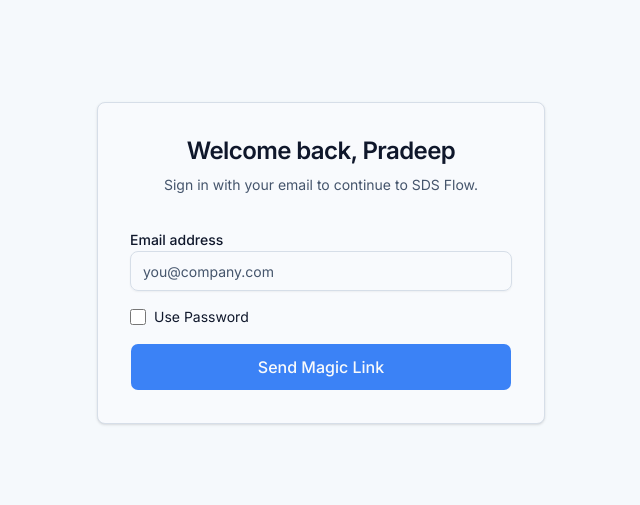
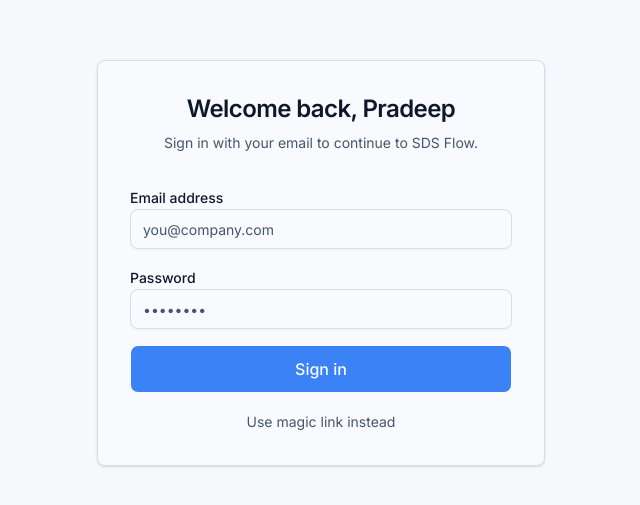
Before and after one commit to MadhusBucket/sdsf, a Next.js app: page /login in a window 1280 px wide. Shown: the part 137-642 px from the top of the page, without its empty margins (319-959 px from the left). Built offline with nearby package versions, Linux system fonts and the light colour scheme.

Commit message:
feat: implement email and password sign-in functionality with effective user ID handling

```diff
--- /dev/null
+++ b/app/(auth)/login/actions.ts
@@ -0,0 +1,68 @@
+"use server";
+
+import { headers } from "next/headers";
+import { redirect } from "next/navigation";
+
+import { assertEmailAllowlisted } from "@/app/(auth)/actions";
+import { createClient } from "@/lib/supabase/server";
+import { ensureProfile } from "@/lib/utils/ensureProfile";
+
+export async function signInWithEmail(formData: FormData) {
+  const email = (formData.get("email") as string).trim().toLowerCase();
+
+  const gate = await assertEmailAllowlisted(email);
+  if (!gate.ok) {
+    redirect("/login?error=unauthorized");
+  }
+
+  const headersList = await headers();
+  const host = headersList.get("x-forwarded-host") ?? headersList.get("host");
+  const protocol = headersList.get("x-forwarded-proto") ?? "https";
+  const callbackUrl = `${protocol}://${host}/api/auth/callback`;
+
+  const supabase = await createClient();
+  const { error } = await supabase.auth.signInWithOtp({
+    email,
+    options: { emailRedirectTo: callbackUrl },
+  });
+
+  if (error) {
+    redirect("/login?error=magic_link_failed");
+  }
+
+  redirect("/login?sent=1");
+}
+
+export async function signInWithPassword(formData: FormData) {
+  const email = (formData.get("email") as string).trim().toLowerCase();
+  const password = formData.get("password") as string;
+
+  const gate = await assertEmailAllowlisted(email);
+  if (!gate.ok) {
+    redirect("/login?error=unauthorized");
+  }
+
+  const supabase = await createClient();
+  const { data, error } = await supabase.auth.signInWithPassword({
+    email,
+    password,
+  });
+
+  if (error) {
+    redirect("/login?error=invalid");
+  }
+
+  const user = data.user;
+  if (user) {
+    const { error: profileError } = await ensureProfile(
+      supabase,
+      user.id,
+      user.email ?? null
+    );
+    if (profileError) {
+      console.error("ensureProfile after password login:", profileError.message);
+    }
+  }
+
+  redirect("/dashboard");
+}
--- a/app/(auth)/login/page.tsx
+++ b/app/(auth)/login/page.tsx
@@ -1,37 +1,146 @@
-import { AlertCircle } from "lucide-react";
+"use client";
 
-import { MagicLinkForm } from "@/components/auth/MagicLinkForm";
+import { useState } from "react";
+import { useFormStatus } from "react-dom";
+import { useSearchParams } from "next/navigation";
+import { AlertCircle, CheckCircle2 } from "lucide-react";
+import { motion } from "framer-motion";
+
 import { Alert, AlertDescription } from "@/components/ui/alert";
+import { Button } from "@/components/ui/button";
+import { Input } from "@/components/ui/input";
+import { signInWithEmail, signInWithPassword } from "./actions";
 
-type LoginPageProps = {
-  searchParams: Promise<{ error?: string }>;
-};
+export default function LoginPage() {
+  const searchParams = useSearchParams();
+  const error = searchParams.get("error");
+  const sent = searchParams.get("sent");
 
-export default async function LoginPage({ searchParams }: LoginPageProps) {
-  const params = await searchParams;
-  const unauthorized = params.error === "unauthorized";
+  const [mode, setMode] = useState<"magic" | "password">("password");
+  const [email, setEmail] = useState("");
+  const [password, setPassword] = useState("");
+
+  const errorMessage =
+    error === "unauthorized"
+      ? "Access denied. This email is not authorized."
+      : error === "invalid"
+        ? "Incorrect email or password. Please try again."
+        : error === "magic_link_failed"
+          ? "Could not send magic link. Please try again."
+          : null;
 
   return (
     <main className="flex min-h-screen items-center justify-center bg-muted/30 px-4 py-10">
       <section className="w-full max-w-md rounded-2xl border bg-background p-6 shadow-sm sm:p-8">
         <div className="mb-6 space-y-2 text-center sm:mb-8">
-          <h1 className="text-2xl font-semibold tracking-tight">Welcome back, Pradeep</h1>
+          <h1 className="text-2xl font-semibold tracking-tight">
+            Welcome back, Pradeep
+          </h1>
           <p className="text-sm text-muted-foreground">
             Sign in with your email to continue to SDS Flow.
           </p>
         </div>
 
-        {unauthorized ? (
+        {errorMessage ? (
           <Alert variant="destructive" className="mb-6">
             <AlertCircle className="size-4" />
+            <AlertDescription>{errorMessage}</AlertDescription>
+          </Alert>
+        ) : null}
+
+        {sent ? (
+          <Alert className="mb-6 border-emerald-200 bg-emerald-50 text-emerald-800">
+            <CheckCircle2 className="size-4 text-emerald-600" />
             <AlertDescription>
-              Access denied. This email is not authorized.
+              Magic link sent — check your inbox.
             </AlertDescription>
           </Alert>
         ) : null}
 
-        <MagicLinkForm />
+        <form
+          action={mode === "magic" ? signInWithEmail : signInWithPassword}
+          className="space-y-4"
+        >
+          <div className="space-y-1">
+            <label
+              htmlFor="email"
+              className="text-sm font-medium text-foreground"
+            >
+              Email address
+            </label>
+            <Input
+              id="email"
+              type="email"
+              name="email"
+              inputMode="email"
+              autoComplete="email"
+              placeholder="you@company.com"
+              value={email}
+              onChange={(e) => setEmail(e.target.value)}
+              className="text-base"
+              required
+            />
+          </div>
+
+          {mode === "password" ? (
+            <div className="space-y-1">
+              <label
+                htmlFor="password"
+                className="text-sm font-medium text-foreground"
+              >
+                Password
+              </label>
+              <Input
+                id="password"
+                type="password"
+                name="password"
+                autoComplete="current-password"
+                placeholder="••••••••"
+                value={password}
+                onChange={(e) => setPassword(e.target.value)}
+                className="text-base"
+                required
+              />
+            </div>
+          ) : null}
+
+          <motion.div whileTap={{ scale: 0.95 }} transition={{ duration: 0.08 }}>
+            <SubmitButton mode={mode} />
+          </motion.div>
+
+          <button
+            type="button"
+            onClick={() => {
+              setMode(mode === "magic" ? "password" : "magic");
+              setPassword("");
+            }}
+            className="w-full text-sm text-muted-foreground transition-colors hover:text-foreground"
+          >
+            {mode === "magic"
+              ? "Use password instead"
+              : "Use magic link instead"}
+          </button>
+        </form>
       </section>
     </main>
   );
 }
+
+function SubmitButton({ mode }: { mode: "magic" | "password" }) {
+  const { pending } = useFormStatus();
+  return (
+    <Button
+      type="submit"
+      className="h-12 w-full text-base"
+      disabled={pending}
+    >
+      {pending
+        ? mode === "magic"
+          ? "Sending…"
+          : "Signing in…"
+        : mode === "magic"
+          ? "Send Magic Link"
+          : "Sign in"}
+    </Button>
+  );
+}
--- a/app/(dashboard)/companies/[id]/edit/page.tsx
+++ b/app/(dashboard)/companies/[id]/edit/page.tsx
@@ -11,6 +11,7 @@
 import { Label } from "@/components/ui/label";
 import { Textarea } from "@/components/ui/textarea";
 import { createClient } from "@/lib/supabase/client";
+import { getEffectiveUserId } from "@/lib/auth/sharedAccess";
 import type { Company } from "@/lib/types/database";
 
 export default function EditCompanyPage() {
@@ -33,11 +34,13 @@
       } = await supabase.auth.getUser();
       if (!user) { router.replace("/login"); return; }
 
+      const effectiveUserId = await getEffectiveUserId(supabase, user.id, user.email!);
+
       const { data, error } = await supabase
         .from("companies")
         .select("*")
         .eq("id", companyId)
-        .eq("user_id", user.id)
+        .eq("user_id", effectiveUserId)
         .maybeSingle();
 
       if (error || !data) {
--- a/app/invoice/[id]/route.ts
+++ b/app/invoice/[id]/route.ts
@@ -6,7 +6,7 @@
   getMerchantFromEnv,
   getSignatoryNameFromEnv,
 } from "@/lib/pdf/merchantFromEnv";
-import { createClient } from "@/lib/supabase/server";
+import { createClient, getEffectiveUser } from "@/lib/supabase/server";
 import type { Company, Document } from "@/lib/types/database";
 
 export const dynamic = "force-dynamic";
@@ -17,11 +17,7 @@
 ) {
   const { id } = await params;
 
-  const supabase = await createClient();
-
-  const {
-    data: { user },
-  } = await supabase.auth.getUser();
+  const [supabase, user] = await Promise.all([createClient(), getEffectiveUser()]);
   if (!user) {
     return new NextResponse("Unauthorized", { status: 401 });
   }
--- a/components/dashboard/DashboardClient.tsx
+++ b/components/dashboard/DashboardClient.tsx
@@ -15,6 +15,7 @@
   DialogTitle,
 } from "@/components/ui/dialog";
 import { createClient } from "@/lib/supabase/client";
+import { getEffectiveUserId } from "@/lib/auth/sharedAccess";
 import type { DocumentType } from "@/lib/types/database";
 
 import { DocumentList } from "./DocumentList";
@@ -50,10 +51,12 @@
         return;
       }
 
+      const effectiveUserId = await getEffectiveUserId(supabase, user.id, user.email!);
+
       const { data } = await supabase
         .from("documents")
         .select("*, companies(name, address)")
-        .eq("user_id", user.id)
+        .eq("user_id", effectiveUserId)
         .order("created_at", { ascending: false });
 
       if (active) {
--- /dev/null
+++ b/lib/auth/sharedAccess.ts
@@ -0,0 +1,33 @@
+/**
+ * Email mapping for shared workspace.
+ * Maps secondary emails to primary user email.
+ * Both emails will see and modify the same data.
+ */
+const EMAIL_TO_PRIMARY: Record<string, string> = {
+  'chdayanand108@gmail.com': 'madhusudhanspostbox@gmail.com',
+};
+
+export function getPrimaryEmail(email: string): string {
+  return EMAIL_TO_PRIMARY[email.toLowerCase()] || email;
+}
+
+export async function getEffectiveUserId(
+  // eslint-disable-next-line @typescript-eslint/no-explicit-any
+  supabase: any,
+  currentUserId: string,
+  currentEmail: string
+): Promise<string> {
+  const primaryEmail = getPrimaryEmail(currentEmail);
+
+  if (primaryEmail === currentEmail) {
+    return currentUserId;
+  }
+
+  const { data } = await supabase
+    .from('profiles')
+    .select('id')
+    .eq('email', primaryEmail)
+    .single();
+
+  return data?.id || currentUserId;
+}
--- a/lib/stores/documentStore.ts
+++ b/lib/stores/documentStore.ts
@@ -1,6 +1,7 @@
 import { create } from "zustand";
 
 import { createClient } from "@/lib/supabase/client";
+import { getEffectiveUserId } from "@/lib/auth/sharedAccess";
 import type { Document, DocumentType, LineItem, Unit } from "@/lib/types/database";
 import {
   calculateGST,
@@ -421,10 +422,12 @@
     } = await supabase.auth.getUser();
     if (!user) return;
 
+    const effectiveUserId = await getEffectiveUserId(supabase, user.id, user.email!);
+
     const advance_received = 0;
     const balance_due = roundTo2(draft.grand_total - advance_received);
     const basePayload = {
-      user_id: user.id,
+      user_id: effectiveUserId,
       type: draft.type,
       doc_number: draft.number,
       date: draft.issue_date,
--- a/lib/supabase/server.ts
+++ b/lib/supabase/server.ts
@@ -1,6 +1,7 @@
 import { createServerClient } from "@supabase/ssr";
 import { cookies } from "next/headers";
 
+import { getEffectiveUserId } from "@/lib/auth/sharedAccess";
 import type { Database } from "@/lib/types/database";
 
 export async function createClient() {
@@ -27,3 +28,24 @@
     }
   );
 }
+
+export async function getEffectiveUser() {
+  const supabase = await createClient();
+  const {
+    data: { user },
+  } = await supabase.auth.getUser();
+
+  if (!user) return null;
+
+  const effectiveUserId = await getEffectiveUserId(
+    supabase,
+    user.id,
+    user.email!
+  );
+
+  return {
+    ...user,
+    id: effectiveUserId,
+    originalId: user.id,
+  };
+}
```
Also changed, not shown: app/(dashboard)/companies/page.tsx (+8 -3 lines), app/(dashboard)/create/page.tsx (+5 -2 lines), app/(dashboard)/document/[id]/page.tsx (+2 -6 lines), components/creation/CompanySelector.tsx (+7 -3 lines).
